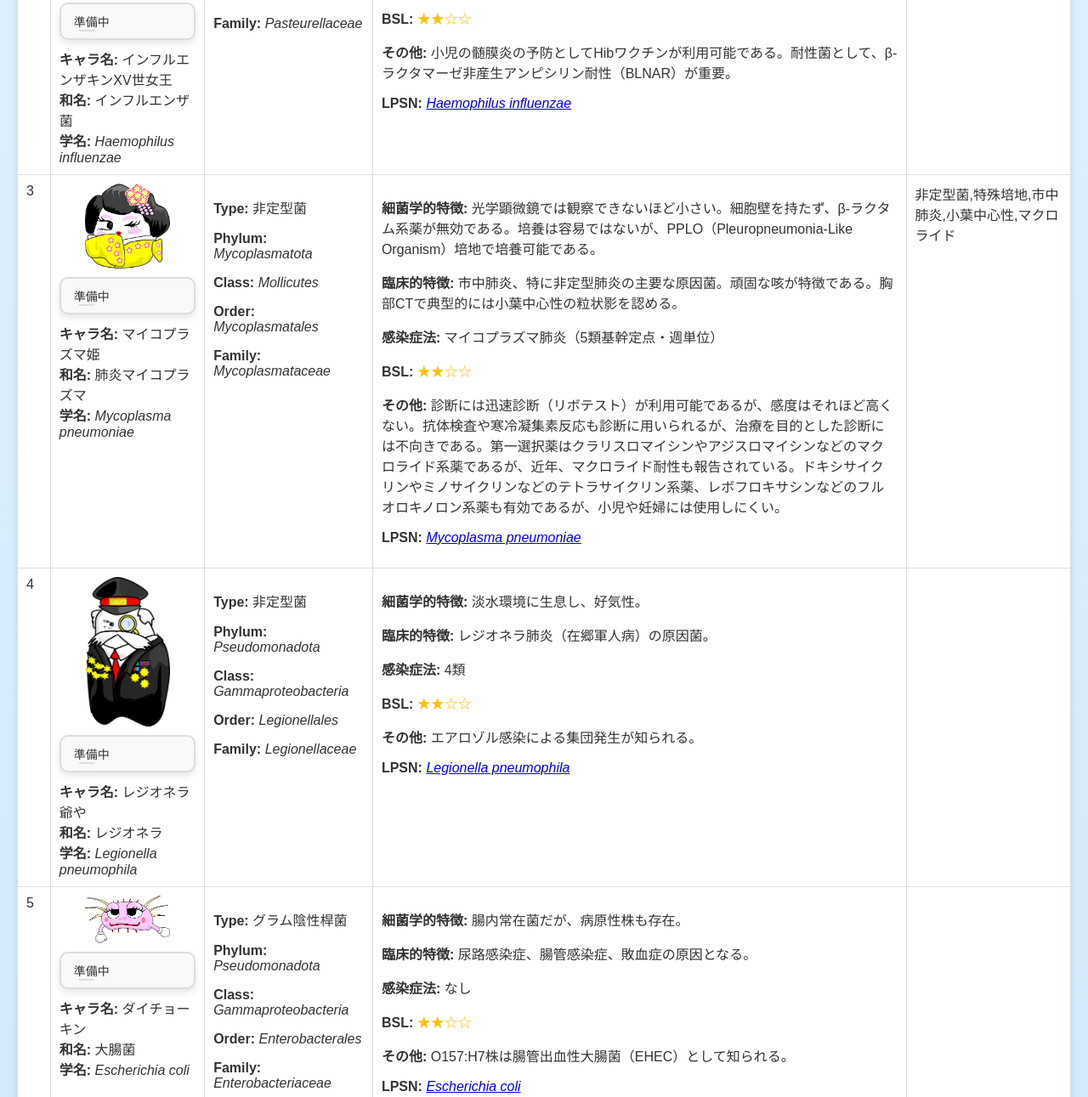
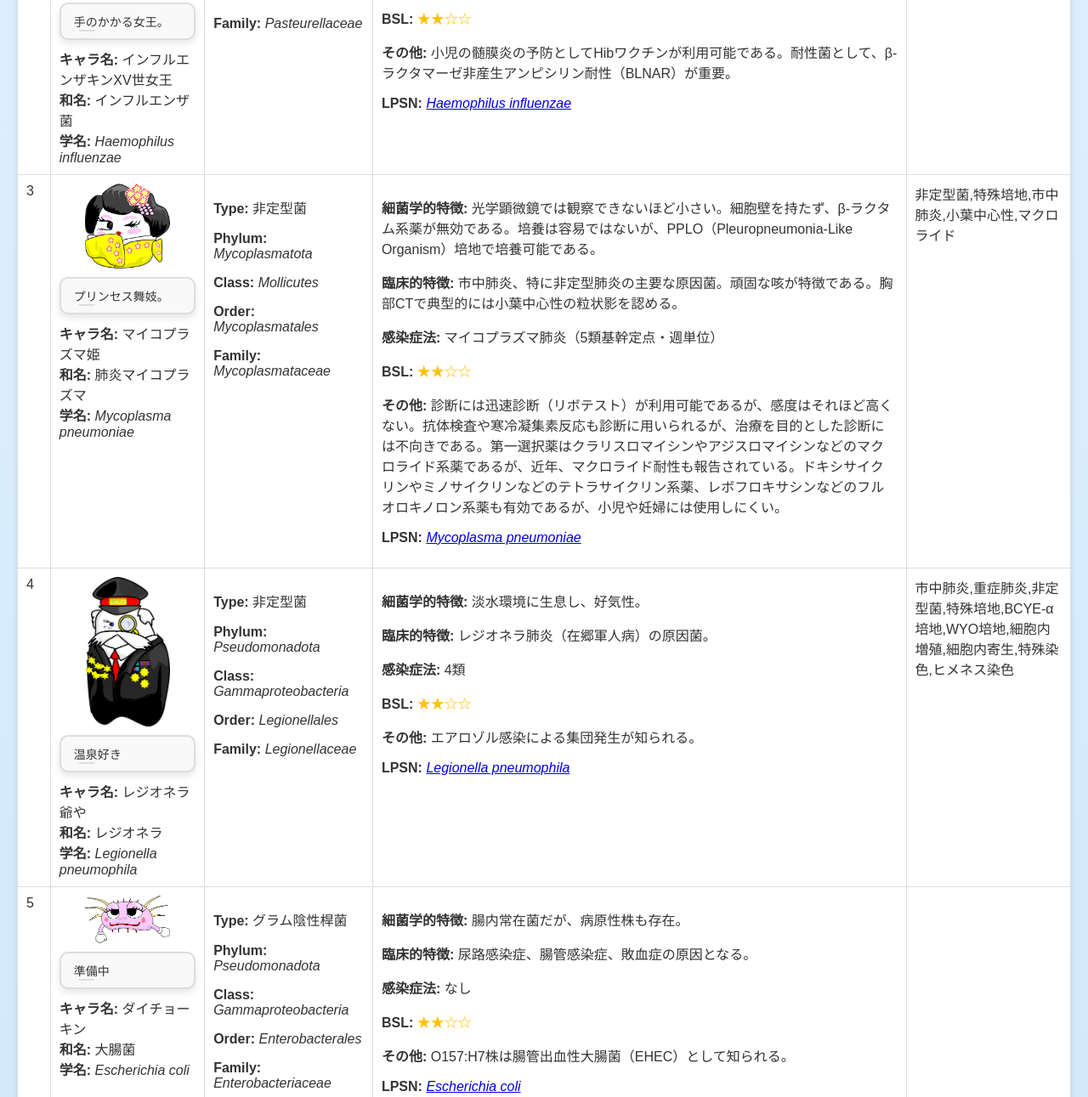
Before and after one commit to somekata/baikinscharacters, a plain HTML site: page index.html in a window 1280 px wide. Shown: the part 818-2109 px from the top of the page at 85% size. Drawn offline with Linux system fonts and the light colour scheme.

Commit message:
Add files via upload

```diff
--- a/charapool.js
+++ b/charapool.js
@@ -16,7 +16,7 @@ const chara = [
       card:"https://www.omu.ac.jp/med/bacteriology/online/image/card/img-card-01.png",
       feature:"Royal Family", law:["侵襲性肺炎球菌感染症（5類全数・7日以内）", "ペニシリン耐性肺炎球菌感染症（5類基幹定点・月単位）"],
       bsl:2,
-      story:["言わずと知れた肺炎界のドン。","王様キャラで、温室育ち。血液を半分溶かして栄養を吸い取る。"],
+      story:["言わずと知れた肺炎界のドン。","温室育ちのため、環境の悪い体外では長期に生存できない。血液を半分溶かして栄養を吸い取る。"],
     },
     {
       id: 2,
@@ -32,7 +32,7 @@ const chara = [
       img: "<img src='img/chara2.png'>",
       lpsn:"<a href='https://lpsn.dsmz.de/species/haemophilus-influenzae', target='_blank'><em>Haemophilus influenzae</em></a>",quiztag:["グラム陰性菌","グラム陰性桿菌","GNR","グラム陰性小桿菌","グラム陰性短桿菌","市中肺炎","髄膜炎","ワクチン","BLNAR"], card:"https://www.omu.ac.jp/med/bacteriology/online/image/card/img-card-02.png", feature:"Royal Family", law:["侵襲性インフルエンザ菌感染症（5類全数・7日以内）"],
       bsl:2,
-      story:["準備中","準備中"],
+      story:["手のかかる女王。","血液の中にあるX因子とV因子が大好物。でも血液を溶かせないので、血液を溶かしてもらうほどの過保護。b型の莢膜を着ている場合は強敵。でも、Hibワクチンで迎え撃とう。BLPAR王朝の女王は、側近のTEM-1とROB-1でアンピシリンを破壊する。BLNAR王朝の女王には、側近はいないが、自身で鍛え、アンピシリンが効かない体になっている。"],
     },
     {
       id: 3,
@@ -53,7 +53,7 @@ const chara = [
       img: "<img src='img/chara3.png'>",
       lpsn: "<a href='https://lpsn.dsmz.de/species/mycoplasma-pneumoniae' target='_blank'><em>Mycoplasma pneumoniae</em></a>",quiztag:["非定型菌","特殊培地","市中肺炎","小葉中心性","マクロライド"], card:"https://www.omu.ac.jp/med/bacteriology/online/image/card/img-card-03.png", feature:"Royal Family", law:["マイコプラズマ肺炎（5類基幹定点・週単位）"],
       bsl:2,
-      story:["準備中","準備中"],
+      story:["プリンセス舞妓。","ウマ血清、サプリメント入りの御馳走が必要。「壁」がないことが特徴。"],
     },
     {
       id: 4,
@@ -68,13 +68,13 @@ const chara = [
         order: "<em>Legionellales</em>",
         family: "<em>Legionellaceae</em>",
       },
-      bacterialFeatures: ["淡水環境に生息し、好気性。"],
-      clinicalFeatures: ["レジオネラ肺炎（在郷軍人病）の原因菌。"],
-      additionalInfo: ["エアロゾル感染による集団発生が知られる。"],
+      bacterialFeatures: ["淡水環境に生息し、好気性。","BCYE（Buffered Charcoal Yeast Extract）-α）培地、WYO培地などの特殊な培地が必要"],
+      clinicalFeatures: ["レジオネラ肺炎（在郷軍人病）の原因菌。","検体中の菌はグラム染色で染まらないため、<ruby>Gimenez<rt>ヒネメス</rt></ruby>染色を用いる。ただし、いったん培養するとグラム陰性に染まる。"],
+      additionalInfo: ["エアロゾル感染による集団発生が知られる。","重症化しやすい。ステロイド内服など、細胞性免疫が低下した宿主では注意が必要。","比較的徐脈や低Na血症等も起こりやすい。"],
       img: "<img src='img/chara4.png'>",
-      lpsn: "<a href='https://lpsn.dsmz.de/species/legionella-pneumophila' target='_blank'><em>Legionella pneumophila</em></a>",quiztag:[], card:"https://www.omu.ac.jp/med/bacteriology/online/image/card/img-card-04.png", feature:"Water", law:["4類"],
+      lpsn: "<a href='https://lpsn.dsmz.de/species/legionella-pneumophila' target='_blank'><em>Legionella pneumophila</em></a>",quiztag:["市中肺炎","重症肺炎","非定型菌","特殊培地","BCYE-α培地","WYO培地","細胞内増殖","細胞内寄生","特殊染色","ヒメネス染色"], card:"https://www.omu.ac.jp/med/bacteriology/online/image/card/img-card-04.png", feature:"Water", law:["4類"],
       bsl:2,
-      story:["準備中","準備中"],
+      story:["温泉好き","アメー婆さん、マクロファー爺さんと仲良し。","「姫寝る時間ですぞ」が口癖。"],
     },
     {
       id: 5,
@@ -343,7 +343,7 @@ const chara = [
   type: "真菌",
   taxonomy: {
       phylum: "<em>Ascomycota</em>",
-      class: "<em>Sordariomycetes</em>",
+      class: "<em>Eurotiomycetes</em>",
       order: "<em>Onygenales</em>",
       family: "<em>Onygenaceae</em>",
   },
@@ -448,7 +448,7 @@ const chara = [
       phylum: "<em>Basidiomycota</em>",
       class: "<em>Tremellomycetes</em>",
       order: "<em>Tremellales</em>",
-      family: "<em>Tremellaceae</em>",
+      family: "<em>Cryptococcaceae</em>",
   },
   bacterialFeatures: ["莢膜を持つ真菌で、鳥の糞中に存在。"],
   clinicalFeatures: ["クリプトコックス症（特に髄膜炎）を引き起こす。"],
@@ -468,7 +468,7 @@ const chara = [
     phylum: "<em>Basidiomycota</em>",
     class: "<em>Tremellomycetes</em>",
     order: "<em>Tremellales</em>",
-      family: "<em>Tremellaceae</em>",
+    family: "<em>Cryptococcaceae</em>",
   },
   bacterialFeatures: ["熱帯地域に多く、莢膜を持つ。"],
   clinicalFeatures: ["肺や中枢神経系に感染するクリプトコックス症を引き起こす。"],
@@ -486,9 +486,9 @@ const chara = [
   type: "真菌",
   taxonomy: {
       phylum: "<em>Ascomycota</em>",
-      class: "<em>Saccharomycetes</em>",
-      order: "<em>Saccharomycetales</em>",
-      family: "<em>Saccharomycetaceae</em>",
+      class: "<em>Pichiomycetes</em>",
+      order: "<em>Serinales</em>",
+      family: "<em>Debaryomycetaceae</em>",
   },
   bacterialFeatures: ["常在真菌だが、免疫低下時に病原性を示す。"],
   clinicalFeatures: ["口腔カンジダ症やカンジダ血症を引き起こす。"],
@@ -507,7 +507,7 @@ const chara = [
       phylum: "<em>Ascomycota</em>",
       class: "<em>Eurotiomycetes</em>",
       order: "<em>Eurotiales</em>",
-      family: "<em>Trichocomaceae</em>",
+      family: "<em>Aspergillaceae</em>",
   },
   bacterialFeatures: ["胞子が空気中に浮遊し、吸入することで感染。"],
   clinicalFeatures: ["アスペルギルス症（アレルギー性肺疾患や侵襲性肺感染症）を引き起こす。"],
@@ -534,7 +534,7 @@ const chara = [
   additionalInfo: ["パンやアルコールの発酵に利用される重要な微生物。","分子生物学的な研究に利用される。"],
   img: "<img src='img/chara27.png'>",
   lpsn: "なし",quiztag:[], card:"https://www.omu.ac.jp/med/bacteriology/online/image/card/img-card-27.png", feature:"Default", law:["なし"],bsl:1,
-  story:["準備中","準備中"],
+  story:["ビールやパン作りの達人。","準備中"],
 },
 {
   id: 28,
@@ -547,14 +547,14 @@ const chara = [
     phylum: "<em>Ascomycota</em>",
     class: "<em>Eurotiomycetes</em>",
     order: "<em>Eurotiales</em>",
-      family: "<em>Trichocomaceae</em>",
+    family: "<em>Aspergillaceae</em>",
   },
   bacterialFeatures: ["デンプンを分解して糖を生成する酵素を生産。"],
   clinicalFeatures: ["非病原性。食品発酵に利用される。"],
   additionalInfo: ["日本の伝統的な食品（味噌、醤油、清酒）の製造に欠かせない。"],
   img: "<img src='img/chara28.png'>",
   lpsn: "なし",quiztag:[], card:"https://www.omu.ac.jp/med/bacteriology/online/image/card/img-card-28.png", feature:"Default", law:["なし"],bsl:1,
-  story:["準備中","準備中"],
+  story:["日本酒や味噌・醬油作りの名手。","準備中"],
 },
 {
   id: 29,
@@ -574,7 +574,7 @@ const chara = [
   additionalInfo: ["ペニシリン系抗菌薬が有効。"],
   img: "<img src='img/chara29.png'>",
   lpsn: "<a href='https://lpsn.dsmz.de/species/streptococcus-pyogenes' target='_blank'>LPSN</a>",quiztag:[], card:"https://www.omu.ac.jp/med/bacteriology/online/image/card/img-card-29.png", feature:"Default", law:["劇症型溶血性レンサ球菌感染症（5類全数・7日以内）","A群溶血性レンサ球菌咽頭炎（5類小児科定点・週単位）"],bsl:2,
-  story:["準備中","準備中"],
+  story:["A軍所属の連隊。","準備中"],
 },
 {
   id: 30,
@@ -594,7 +594,7 @@ const chara = [
   additionalInfo: ["新生児には通常経産道的に感染する。妊婦スクリーニングで膣に常在していることがわかれば、ペニシリン系薬による治療を行うことで、新生児髄膜炎を予防できる。"],
   img: "<img src='img/chara30.png'>",
   lpsn: "<a href='https://lpsn.dsmz.de/species/streptococcus-agalactiae' target='_blank'>LPSN</a>",quiztag:[], card:"https://www.omu.ac.jp/med/bacteriology/online/image/card/img-card-30.png", feature:"Default", law:["劇症型溶血性レンサ球菌感染症（5類全数・7日以内）"],bsl:2,
-  story:["準備中","準備中"],
+  story:["B軍所属の連隊。","便（<b><u>B</u></b>en）の中に潜み、時々、<b><u>B</u></b>abyの<b><u>B</u></b>rainを攻撃する"],
 },
 {
   id: 31,
--- a/index.html
+++ b/index.html
@@ -5,11 +5,11 @@
     <meta name="viewport" content="width=device-width, initial-scale=1.0" />
     <link rel="stylesheet" href="style.css" />
     <link rel="stylesheet" href="top.css" />
-    <title>バイキンズキャラクター紹介</title>
+    <title>Baikins Characters</title>
   </head>
   <body>
     <header>
-      <h1>バイキンズキャラクター紹介</h1>
+      <h1>バイキンズキャラクターの紹介</h1>
       <select id="view-select">
         <option value="tableview">Table View</option>
         <option value="verticalview">Vertical View</option>
@@ -158,6 +158,14 @@
             </tr>
           </tbody>
         </table>
+        <p>
+          細菌のタキソノミーは<a href="https://lpsn.dsmz.de/" target="_blank"
+            >LPSN</a
+          >を参照していますが、真菌は<a
+            href="https://www.ncbi.nlm.nih.gov/Taxonomy/Browser/wwwtax.cgi?id=4751"
+            >NCBI Taxonomy Browser</a
+          >を参照しています。
+        </p>
       </section>
       <!-- Related Page -->
       <section id="relatedpage" class="normal" style="display: none">
```
Lines whose indentation alone changed are shown as unchanged.
